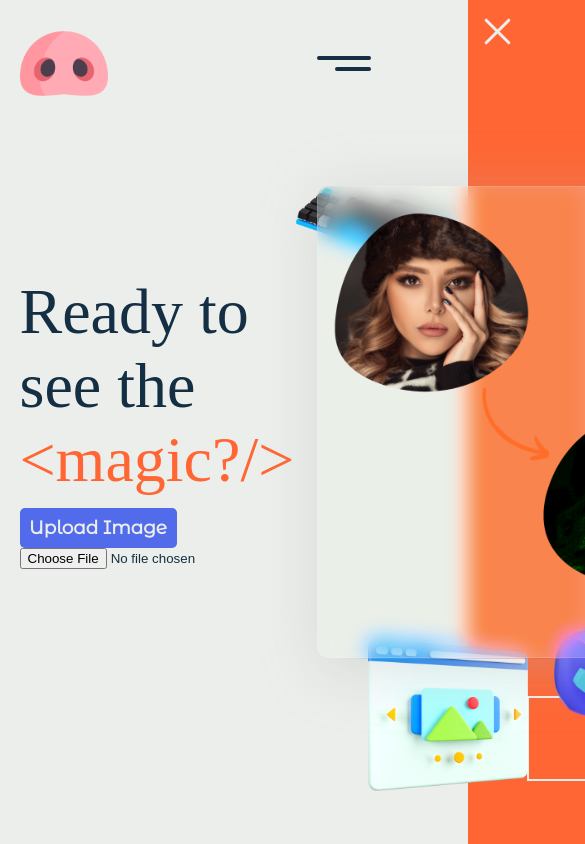
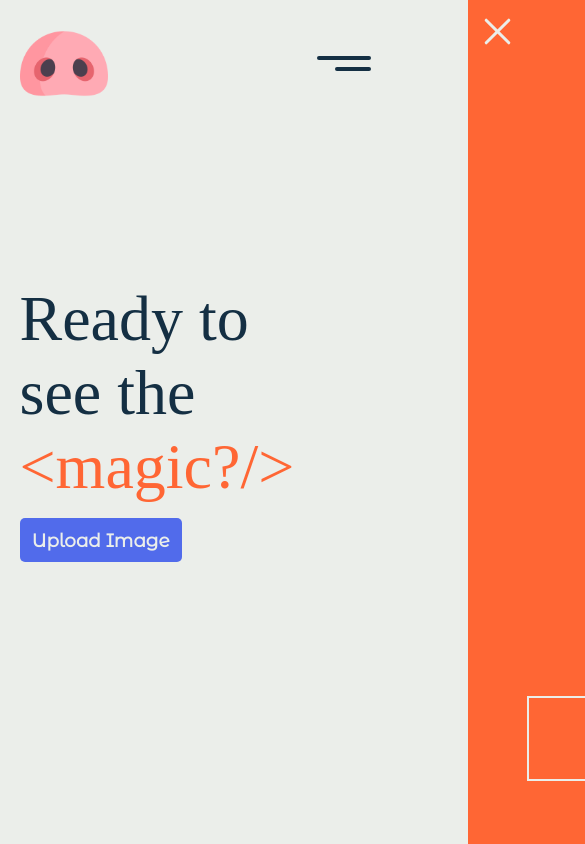
Before and after one commit to thevinitgupta/Pigshell, a React (Create React App) app: page / in a window 390 px wide. Shown: the top 844 px of the page, 585 px wide, since content can reach past the window. Built offline with nearby package versions, Linux system fonts and the light colour scheme; a web font is replaced by a local one.

Commit message:
make preview section responsive

```diff
--- a/src/Components/ImageFilter.js
+++ b/src/Components/ImageFilter.js
@@ -13,6 +13,11 @@ function ImageFilter() {
 
     const uploadRef = useRef(null);
     const canvRef = useRef(null);
+    const uploaderRef = useRef(null);
+
+    // function handleCustomUpload(){
+    //     uploaderRef.current.click();
+    // }
 
     function fileChangedHandler(event){
         setImageToConvert(new Image(event.target.files[0]));
@@ -44,10 +49,12 @@ function ImageFilter() {
         <div className='ImageUploader-head'>
             Ready to see the <span className="highlight-text">{`<magic?/>`}</span>
         </div>
-        <div className='ImageUpload-btn'>
+        <div className='ImageUpload-btn' onClick={()=>{
+            handleCustomUpload();
+        }}>
             Upload Image
         </div>
-        <input type="file" accept="image/*" name="uploadImage" id="uploadImage" onChange={fileChangedHandler}/>
+        <input type="file" ref={uploaderRef} accept="image/*" name="uploadImage" id="uploadImage" onChange={fileChangedHandler}/>
 
         {imageToConvert!=null && <div className='ImagePreview'>
             <img src={previewImage} alt="to convert" ref={uploadRef} />
@@ -65,7 +72,7 @@ function ImageFilter() {
                 <img className='Preview-BgImg Bg-Img-4' src={Obj4} alt="object"/>
             </div>
             <div className='PreviewGlass'>
-                <img src={Convert} className="ConvertImage" alt="conversion example"/>
+                <img src={Convert} className="ConvertPreview" alt="conversion example"/>
             </div>
         </div>
     </div>
--- a/src/Css/ImageFilter.css
+++ b/src/Css/ImageFilter.css
@@ -15,9 +15,9 @@
     align-items: flex-start;
     flex-direction: column;
 }
-/* #uploadImage{
+#uploadImage{
     display: none;
-} */
+}
 .ImageUploader-head{
     flex: 0.2;
     margin-bottom: 4%;
@@ -74,7 +74,7 @@
 }
 .Bg-Img-1{
     top : 4%;
-    left : -4%;
+    left : -7%;
     animation-delay: 350ms;
     -webkit-animation-delay: 350ms;
     -webkit-animation-duration: 4s;
@@ -124,10 +124,14 @@
     box-shadow: 6px 10px 60px rgba(174, 174, 174, 0.371);
     position: relative;
     z-index: 20;
+    display: flex;
+    justify-content: center;
+    align-items: center;
     object-fit: contain;
 }
-.ConvertImage {
+.ConvertPreview {
     height: 95%;
+    max-width: 100%;
 }
 .ConvertBtn{
     width: 60%;
@@ -182,3 +186,52 @@
         transform: translate(0%, 10%);
     }
 }
+
+@media screen and (max-width : 895px){
+    .PreviewGlass{
+        height: 75%;
+    }
+    .ConvertPreview{
+        height: 90%;
+    }
+}
+@media screen and (max-width : 830px) {
+    .ImageFilter{
+        display: block;
+        position: relative;
+    }
+    .ImageUploader{
+        flex: 1;
+        position: relative;
+        z-index: 12;
+    }
+    .ImageUploader-head{
+        width: 85%;
+    }
+    .PreviewGlass{
+        display: none;
+    }
+    .PreviewImage{
+        display: block;
+        height: 100%;
+        width: 85%;
+        position: absolute;
+        top: 10%;
+        left: 0;
+    }
+    .PreviewBackground{
+        width: 100%;
+        height: 80%;
+    }
+    .Preview-BgImg{
+        height: 40%;
+        min-height: 100px;
+        max-height: 150px;
+
+    }
+}
+@media screen and (max-width : 630px){
+    .PreviewImage{
+        display: none;
+    }
+}
--- a/src/Css/Navbar.css
+++ b/src/Css/Navbar.css
@@ -86,7 +86,7 @@
         position: fixed;
         top: 0;
         right: -120vw;
-        z-index: 10;
+        z-index: 50;
         height: 100vh;
         width: 60vw;
         min-width: 475px;
```
